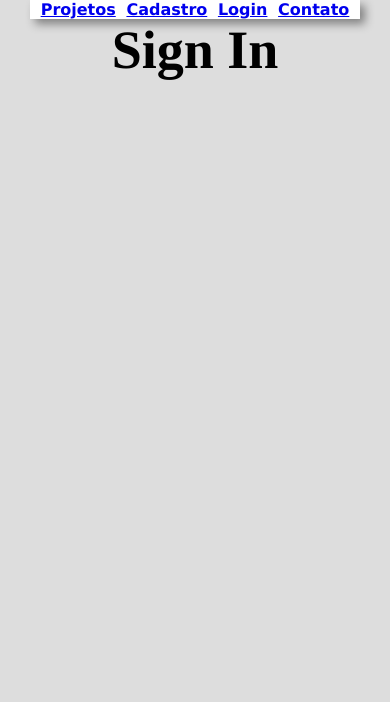
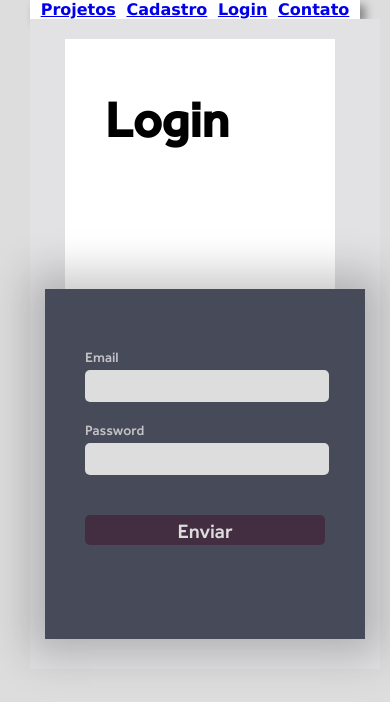
Before and after one commit to Gabboss13/Agencia_Publicidade, a React (Create React App) app: page /signup in a window 390 px wide. Shown: the top 702 px of the page. Built offline with nearby package versions, Linux system fonts and the light colour scheme.

Commit message:
Página Login

```diff
--- a/src/App.js
+++ b/src/App.js
@@ -7,6 +7,7 @@ import Form from './components/Form/Form.jsx';
 import NotFound from './components/NotFound/NotFound.jsx'
 import Contact from './components/Contact/Contact';
 import Products from './components/Products/Products';
+import Login from './components/Login/Login';
 // import api from './services/api';
 
 export default class App extends Component{
@@ -23,11 +24,7 @@ export default class App extends Component{
                 }/>
                 <Route path= "/produtos" element={<Products />} />
                 <Route path= "/cadastro" element={<Form />} />
-                <Route path= "/signup" element={
-                    <Center>
-                        <h1>Sign In</h1>
-                    </Center>
-                } />
+                <Route path= "/signup" element={<Login />} />
                 <Route path= "/contato" element ={<Contact /> } />
                 <Route path="/*"element={<NotFound />} />
             </Routes>
--- /dev/null
+++ b/src/components/Login/Login.css
@@ -0,0 +1,124 @@
+@font-face {
+    font-family: 'Effra Medium';
+    font-style: normal;
+    font-weight: normal;
+    src: local('Effra Medium'), url('../../assets/fonts/Effra\ Medium.woff') format('woff');
+    }
+
+::selection {
+    background: RGB(218, 170, 60, 0.8);
+}
+
+.page {
+  background: #e2e2e5;
+  display: flex;
+  flex-direction: column;
+  height: calc(100% - 40px);
+  position: absolute;
+  place-content: center;
+  width: calc(100% - 40px);
+}
+@media (max-width: 767px) {
+  .page {
+    height: auto;
+    margin-bottom: 20px;
+    padding-bottom: 20px;
+  }
+}
+.container-login {
+  display: flex;
+  height: 320px;
+  margin: 0 auto;
+  width: 640px;
+}
+@media (max-width: 767px) {
+  .container-login {
+    flex-direction: column;
+    height: 630px;
+    width: 320px;
+  }
+}
+.left {
+  background: white;
+  height: calc(100% - 50px);
+  top: 20px;
+  position: relative;
+  width: 50%;
+}
+@media (max-width: 767px) {
+  .left {
+    height: 100%;
+    left: 20px;
+    width: calc(100% - 50px);
+    max-height: 270px;
+  }
+}
+.login {
+  font-family: "Effra Medium";
+  font-size: 50px;
+  font-weight: 900;
+  margin: 50px 40px 40px;
+}
+.eula {
+  color: #999;
+  font-size: 14px;
+  line-height: 1.5;
+  margin: 40px;
+}
+.right {
+  background: #474A59;
+  box-shadow: 0px 0px 40px 16px rgba(0,0,0,0.22);
+  color: #F1F1F2;
+  position: relative;
+  width: 50%;
+  height: 95%;
+}
+@media (max-width: 767px) {
+  .right {
+    flex-shrink: 0;
+    height: 100%;
+    width: 100%;
+    max-height: 350px;
+  }
+}
+
+.form {
+  margin: 40px;
+  position: absolute;
+}
+label {
+  color:  #c2c2c5;
+  display: block;
+  font-family: "Effra Medium";
+  font-size: 14px;
+  height: 16px;
+  margin-top: 20px;
+  margin-bottom: 5px;
+}
+input {
+  background: #ddd;
+  border: 0;
+  border-radius: 5px;
+  color: #2b2727;
+  font-size: 20px;
+  height: 30px;
+  line-height: 30px;
+  width: 100%;
+}
+
+.form .submit {
+  color: #ddd;
+  font-family: "Effra Medium";
+  font-weight: 150;
+  text-shadow: 0px 0px 40px 16px rgba(0,0,0,0.22);
+  margin-top: 40px;
+  transition: color 300ms;
+  background-color: rgba(67, 38, 58, 0.8);
+  cursor:pointer
+}
+.form .submit:focus {
+  color: #f2f2f2;
+}
+.form .submit:active {
+  color: #d0d0d2;
+}
--- /dev/null
+++ b/src/components/Login/Login.jsx
@@ -0,0 +1,26 @@
+import React from "react";
+import { Link } from 'react-router-dom'
+import "./Login.css"
+
+export default () =>{
+  return (
+    <div className="page">
+    <div className="container-login">
+      <div className="left">
+        <div className="login">Login</div>
+      </div>
+      <div className="right">
+        <div className="form">
+          <label for="email">Email</label>
+          <input type="email" id="email" />
+          <label for="password">Password</label>
+          <input type="password" id="password" />
+          <input  className="submit"  type= "submit" value="Enviar"/>
+        </div>
+      </div>
+    </div>
+  </div>
+
+  )
+
+}
--- a/src/components/Products/Products.css
+++ b/src/components/Products/Products.css
@@ -5,7 +5,8 @@
     src: local('Effra Medium'), url('../../assets/fonts/Effra\ Medium.woff') format('woff');
     }
 
-.container {
+
+.container-products {
     display: flex;
     width: 100%;
     padding: 4% 2%;
--- a/src/components/Products/Products.jsx
+++ b/src/components/Products/Products.jsx
@@ -7,7 +7,7 @@ import Product4 from '../../assets/images/Product4.jpg';
 
 export default () =>{
     return(
-        <div class="container">
+        <div class="container-products">
   <div class="box">
     <img src={Product8} alt="..." />
     <div className="overlay">Gerenciamento, planejamento, criação e divulgação em mídias sociais. </div>
```
Also changed, not shown: src/components/Contact/style.css (+1 -7 lines).
